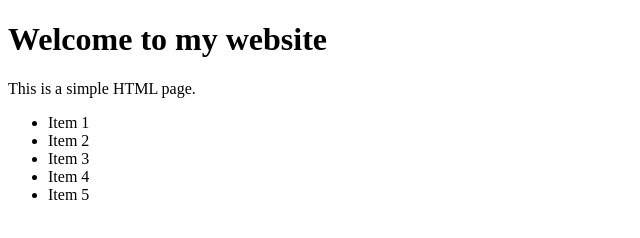
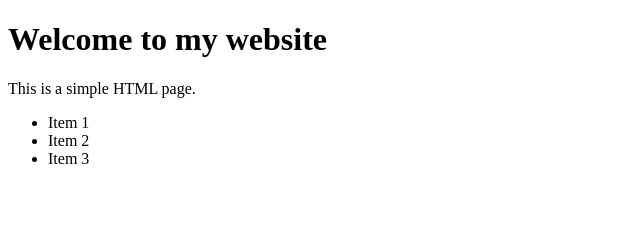
Before and after one commit to vinaykotturi/store, a plain HTML site: page index.html in a window 1280 px wide. Shown: the whole page, without its empty margins (0-640 px from the left). Drawn offline with Linux system fonts and the light colour scheme.

Commit message:
removed data form main

```diff
--- a/index.html
+++ b/index.html
@@ -11,8 +11,7 @@
     <li>Item 1</li>
     <li>Item 2</li>
     <li>Item 3</li>
-    <li>Item 4</li>
-    <li>Item 5</li>
+
   </ul>
 
   </body>
```
